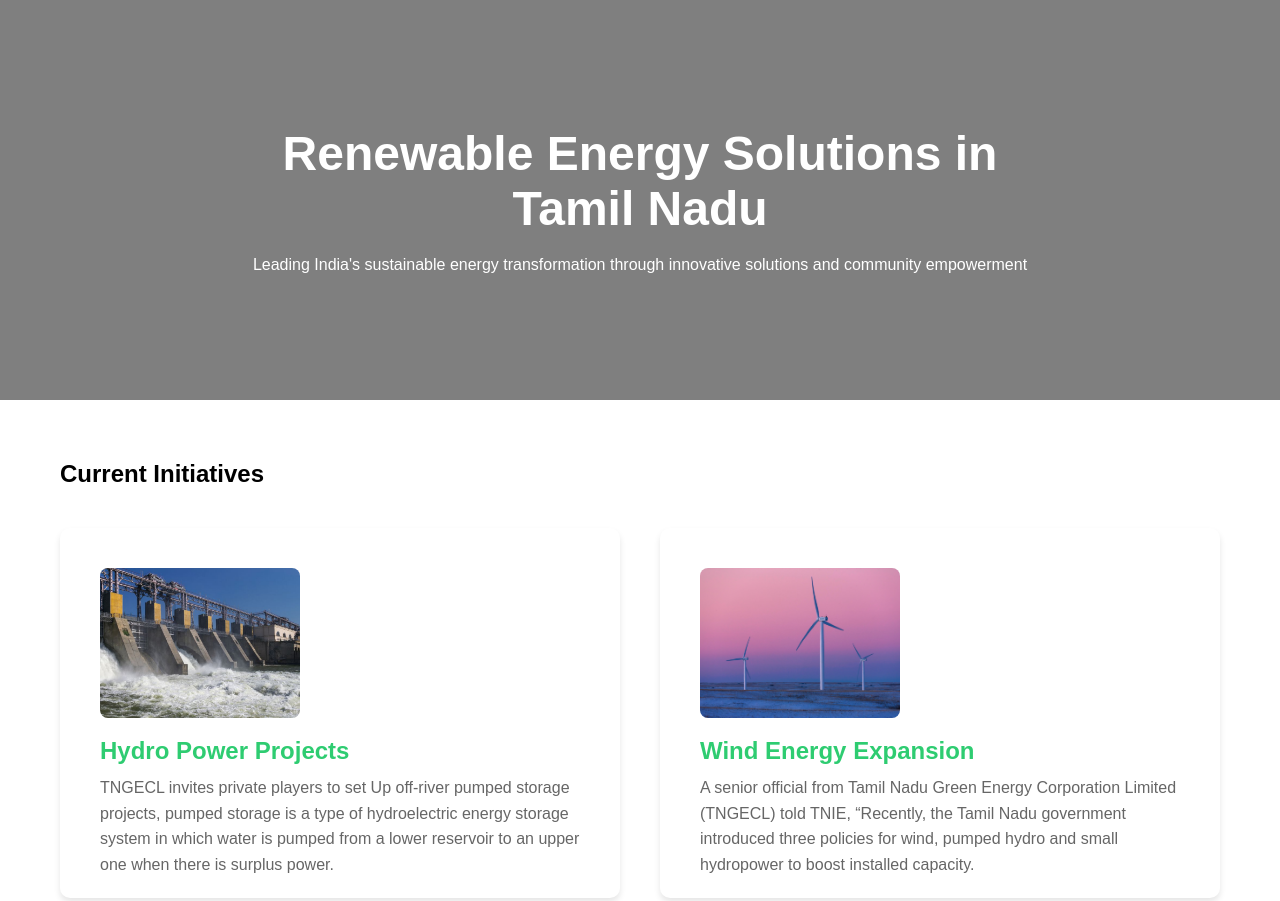
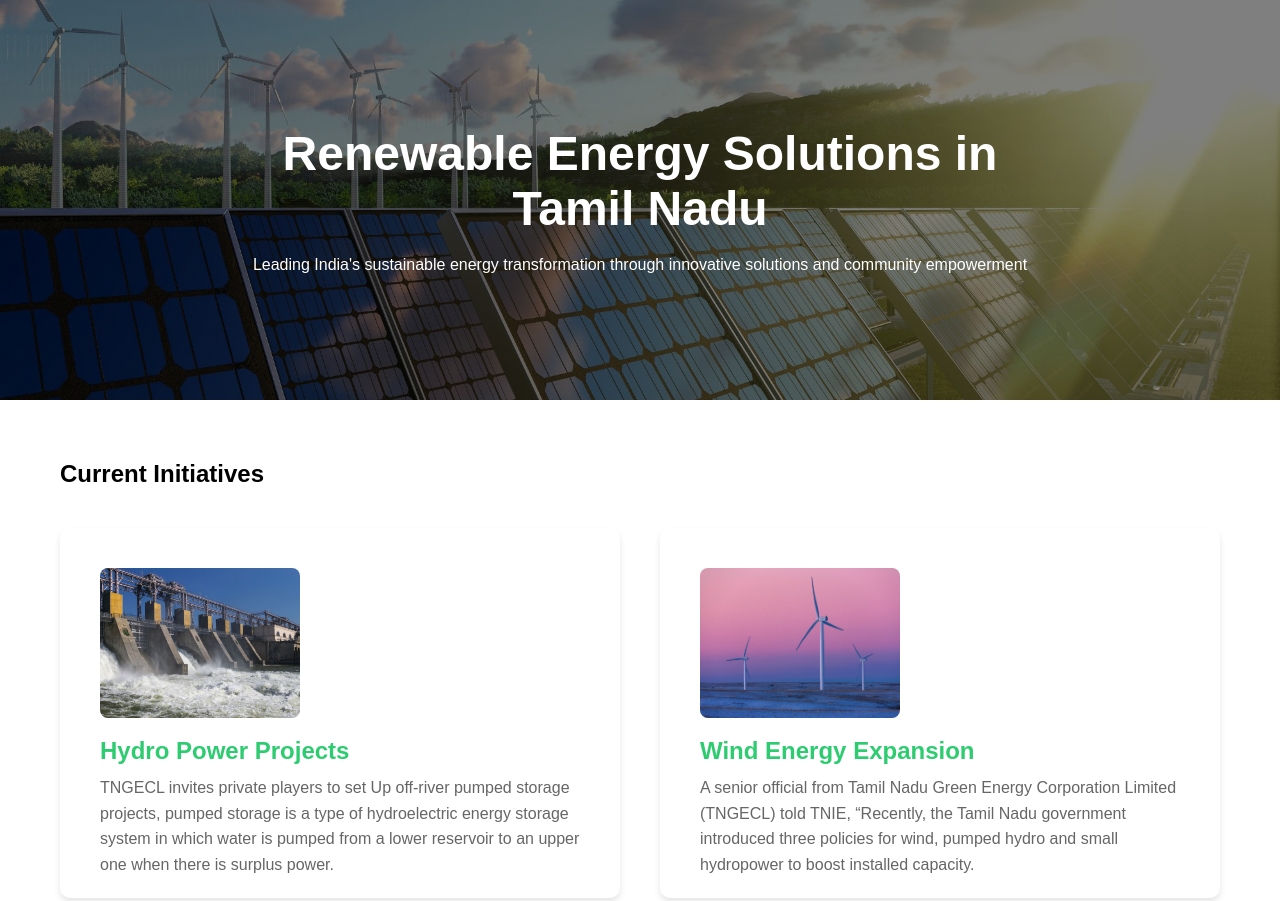
Before and after one commit to ReddyAkash/Reuse, a plain HTML site: page RE.html in a window 1280 px wide. Shown: the top 901 px of the page. Drawn offline with Linux system fonts and the light colour scheme.

Commit message:
small correction

```diff
--- a/RE.html
+++ b/RE.html
@@ -14,7 +14,7 @@
 
         .initiative-header {
             height: 50vh;
-            background-image: linear-gradient(rgba(0,0,0,0.5), rgba(0,0,0,0.5)), url('energy1.jpg');
+            background-image: linear-gradient(rgba(0,0,0,0.5), rgba(0,0,0,0.5)), url('Images/energy1.jpg');
             background-size: cover;
             background-position: center;
             display: flex;
```
